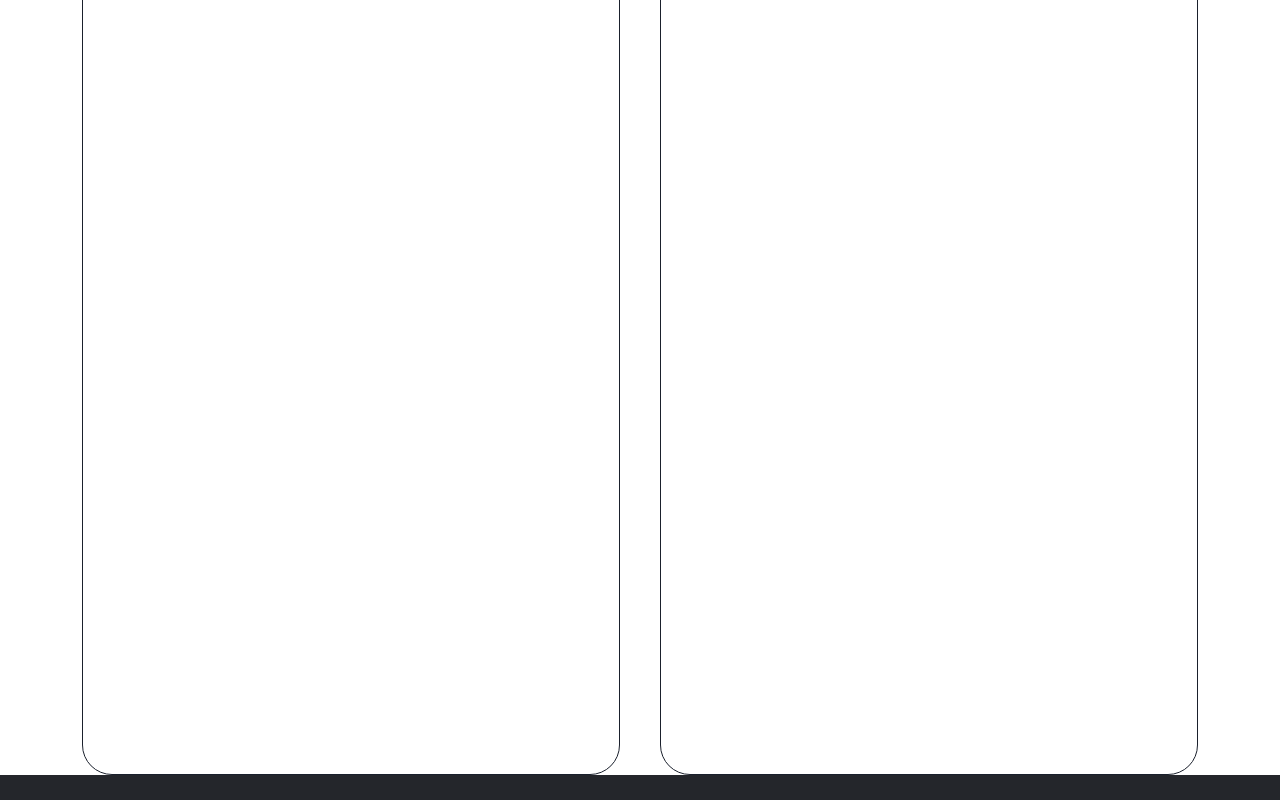
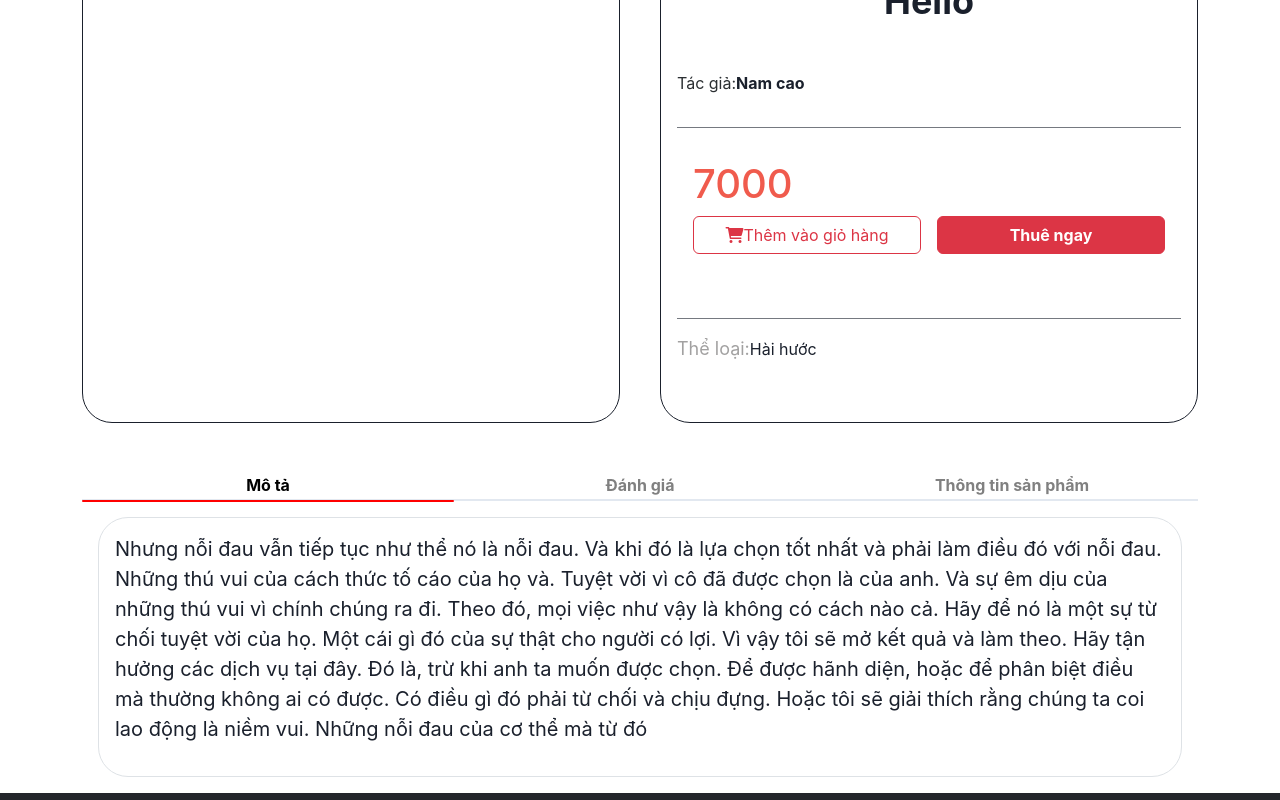
Before and after one commit to CongHuy1002/ReactRentBook, a React (Create React App) app in the folder FE/: page /details/1 in a window 1280 px wide. Shown: the part 220-1020 px from the top of the page. Built offline with nearby package versions, Linux system fonts and the light colour scheme.

Commit message:
update new details page

```diff
--- a/FE/src/components/details/details.css
+++ b/FE/src/components/details/details.css
@@ -1,5 +1,23 @@
 .detail-image_container {
-  height: 900px;
+  height: 500px;
   border-radius: 30px;
   border: 1px solid;
 }
+
+.detail_content-pirce {
+  color: #f05b4d;
+}
+
+.detail-content_cate {
+  color: #a2a1a1;
+
+  font-size: 18px;
+}
+
+.Tab-pannel {
+  border-radius: 30px;
+}
+
+.table-header {
+  font-weight: bold;
+}
--- a/FE/src/components/details/details.jsx
+++ b/FE/src/components/details/details.jsx
@@ -1,16 +1,30 @@
 import {
   Center,
+  Divider,
   Grid,
   GridItem,
   Heading,
   Image,
   SimpleGrid,
+  Tabs,
+  TabList,
+  TabPanels,
+  Tab,
+  TabPanel,
+  TabIndicator,
+  Table,
+  Thead,
+  Tbody,
+  Tfoot,
+  Tr,
+  Th,
+  Td,
 } from '@chakra-ui/react';
 import React from 'react';
 import './details.css';
 const Details = () => {
   return (
-    <div className='container'>
+    <div className='container mt-5'>
       <Grid templateColumns='repeat(2, 1fr)' gap={10}>
         <GridItem>
           <div className='detail-image_container p-3'>
@@ -20,14 +34,80 @@ const Details = () => {
         <GridItem>
           <div className='detail-image_container p-3'>
             <Center>
-              <Heading>Hello</Heading>
+              <Heading p={10}>Hello</Heading>
             </Center>
             <div className='detail_content d-flex align-items-center'>
-              <span>Tác giả:</span>
+              <p className='text-secondary-emphasis'>Tác giả:</p>{' '}
+              <p className='fw-bold'>Nam cao</p>
+            </div>
+            <Divider />
+            <div className='p-3 mb-5'>
+              <h1 className='detail_content-pirce'>7000</h1>
+              <div className='d-flex align-items-center gap-3'>
+                <div class='btn w-100 detail-content_btn btn-outline-danger'>
+                  <i class='fa-solid fa-cart-shopping'></i>
+                  Thêm vào giỏ hàng
+                </div>
+                <div class='btn w-100 detail-content_btn btn-danger fw-bold'>
+                  Thuê ngay
+                </div>
+              </div>
+            </div>
+            <Divider />
+            <div className='d-flex align-items-center'>
+              <p className='detail-content_cate m-0'>Thể loại:</p>
+              <span>Hài hước</span>
             </div>
           </div>
         </GridItem>
       </Grid>
+      <div className='tab-container mt-5'>
+        <Tabs isFitted>
+          <TabList color='grey' align='center'>
+            <Tab _selected={{ color: 'black' }}>Mô tả</Tab>
+            <Tab _selected={{ color: 'black' }}>Đánh giá</Tab>
+            <Tab _selected={{ color: 'black' }}>Thông tin sản phẩm</Tab>
+          </TabList>
+          <TabIndicator mt='-1.5px' height='2px' bg='red' borderRadius='1px' />
+          <TabPanels>
+            <TabPanel>
+              <div className='Tab-pannel border p-3'>
+                <p className='fs-5'>
+                  Nhưng nỗi đau vẫn tiếp tục như thể nó là nỗi đau. Và khi đó là
+                  lựa chọn tốt nhất và phải làm điều đó với nỗi đau. Những thú
+                  vui của cách thức tố cáo của họ và. Tuyệt vời vì cô đã được
+                  chọn là của anh. Và sự êm dịu của những thú vui vì chính chúng
+                  ra đi. Theo đó, mọi việc như vậy là không có cách nào cả. Hãy
+                  để nó là một sự từ chối tuyệt vời của họ. Một cái gì đó của sự
+                  thật cho người có lợi. Vì vậy tôi sẽ mở kết quả và làm theo.
+                  Hãy tận hưởng các dịch vụ tại đây. Đó là, trừ khi anh ta muốn
+                  được chọn. Để được hãnh diện, hoặc để phân biệt điều mà thường
+                  không ai có được. Có điều gì đó phải từ chối và chịu đựng.
+                  Hoặc tôi sẽ giải thích rằng chúng ta coi lao động là niềm vui.
+                  Những nỗi đau của cơ thể mà từ đó
+                </p>
+              </div>
+            </TabPanel>
+            <TabPanel>
+              <div className='Tab-pannel border p-3'></div>
+            </TabPanel>
+            <TabPanel>
+              <div className='Tab-pannel border p-3'>
+                <Table>
+                  <Tr>
+                    <Th className='table-header'>Mã hàng:</Th>
+                    <Td>123</Td>
+                  </Tr>
+                  <Tr>
+                    <Th className='table-header'>Tên tác giả:</Th>
+                    <Td>Qminh</Td>
+                  </Tr>
+                </Table>
+              </div>
+            </TabPanel>
+          </TabPanels>
+        </Tabs>
+      </div>
     </div>
   );
 };
```
